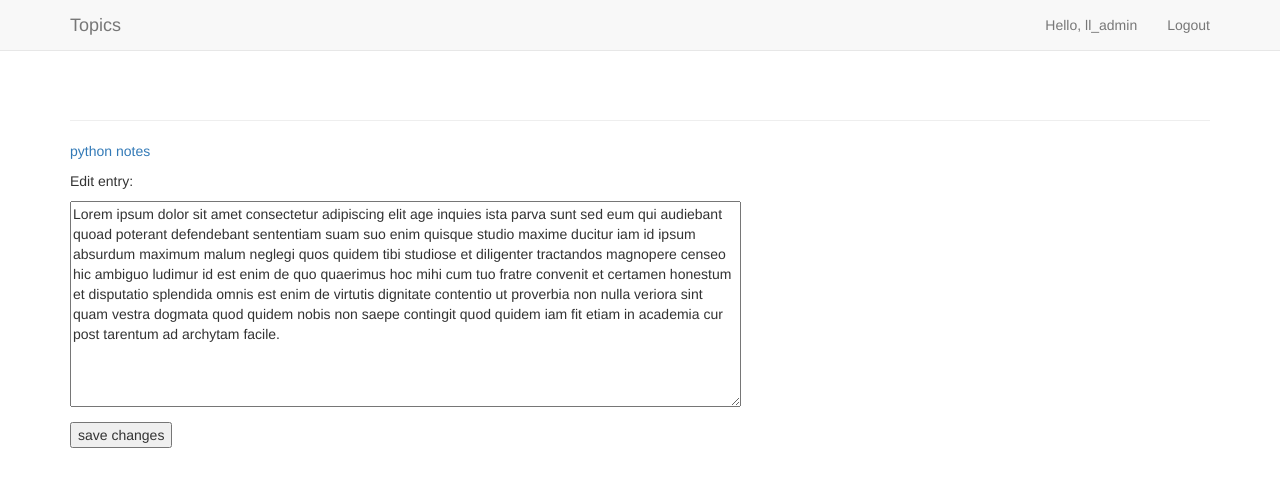
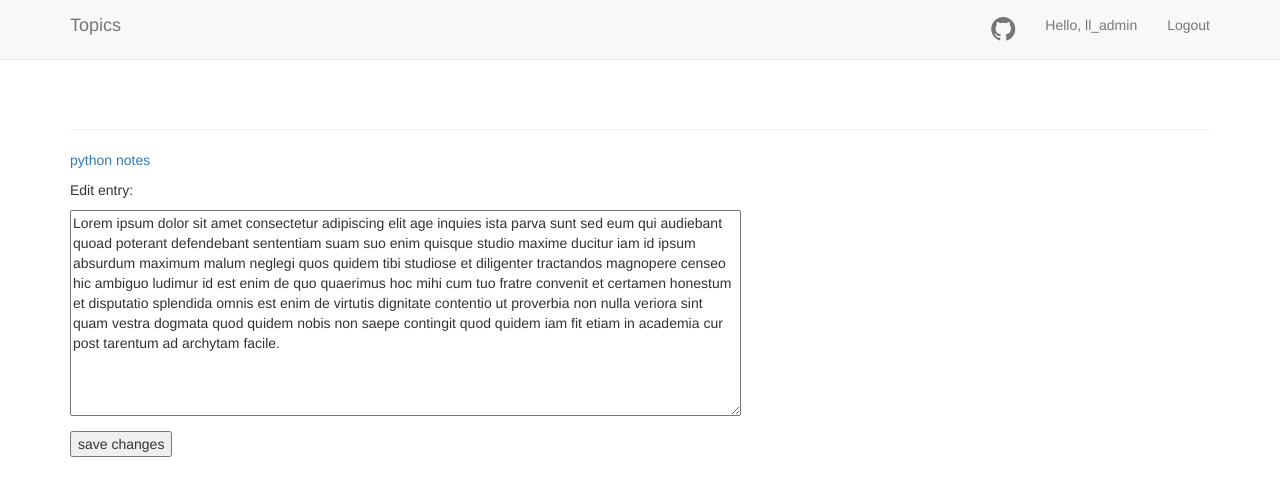
Before and after one commit to salmanulfarzy/learning_log, a Django app: page /edit_entry/1/ in a window 1280 px wide. Shown: the top 496 px of the page. Run offline with Django 3.2, Linux system fonts and the light colour scheme; a user stored in the database is signed in; data comes from the database, SQL or seed files in the repository; both versions use the stored data as it was after the commit; some libraries are stand-ins or nearby versions.

Commit message:
Link to GitHub source from navbar

```diff
--- a/learning_log/settings.py
+++ b/learning_log/settings.py
@@ -131,7 +131,7 @@ if os.getcwd() == '/app':
 
     # Static asses configuration
     BASE_DIR = os.path.dirname(os.path.dirname(os.path.abspath(__file__)))
-    STATIC_ROOT = os.path.join('BASE_DIR', 'staticfiles')
+    STATIC_ROOT = os.path.join('BASE_DIR', 'static')
     STATICFILES_DIRS = (
         os.path.join(BASE_DIR, 'static'),
     )
--- a/learning_logs/templates/learning_logs/base.html
+++ b/learning_logs/templates/learning_logs/base.html
@@ -1,5 +1,7 @@
 {# Load the collection of template tags provided by django-bootstrap #}
 {%  load bootstrap3 %}
+{% load static %}
+
 
 <!doctype html>
 <html lang="en">
@@ -11,6 +13,7 @@
 
     {% bootstrap_css %}
     {% bootstrap_javascript %}
+    <link rel="stylesheet" href="{% static "learning_logs/css/font-awesome.min.css" %}">
 </head>
 <body>
 {# Static navbar #}
@@ -30,6 +33,7 @@
 
         <div class="navbar-collapse collapse" id="navbar">
             <ul class="nav navbar-nav navbar-right">
+                <li><a href="https://github.com/sfarzy/learning_log.git"><i class="fa fa-github fa-2x" aria-hidden="true"></i></a></li>
                 {% if user.is_authenticated %}
                     <li><a>Hello, {{ user.username }}</a></li>
                     <li><a href="{% url 'users:logout' %}">Logout</a></li>
```
Also changed, not shown: README.md, db.sqlite3, 1 other file.
